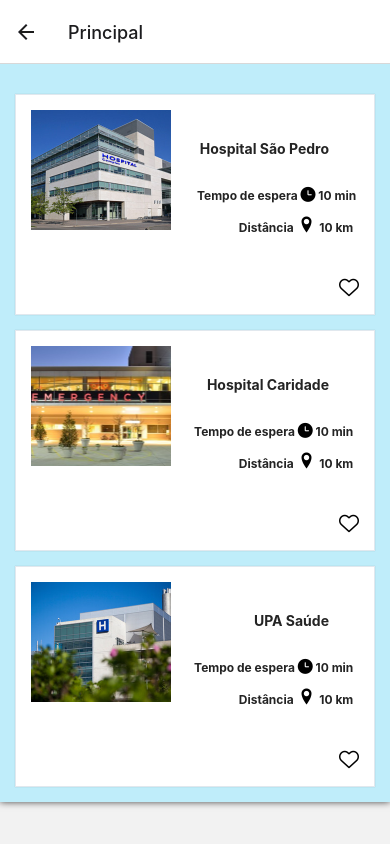
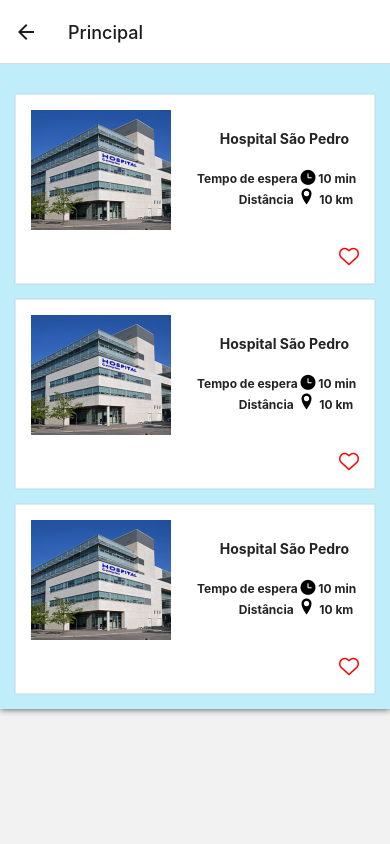
Before and after one commit to arnoldcainan/sos-fila3.0, a React Native app: screen /Principal in a window 390 px wide. Built offline with nearby package versions, Linux system fonts and the light colour scheme.

Commit message:
arrumando coracao

```diff
--- a/screens/Principal.js
+++ b/screens/Principal.js
@@ -16,12 +16,13 @@ const Principal = ({ navigation, route }) => {
             onPress={() => navigation.navigate('Card1')}>
             <Image
               style={styles.logo}
-              source={require('../logo/hospital/Hospital.jpg')}
-            />
+              source={require('../logo/hospital/Hospital.jpg')}/>
+
 
             <View>
+
               <Text style={styles.titulo}>Hospital São Pedro</Text>
-
+            </View>
               <View style={styles.relogio}>
                 <Text style={styles.paragraph}>{' Tempo de espera '}
                   <AntDesign name="clockcircle" size={15} color="black" />{' 10 min '}</Text>
@@ -30,67 +31,66 @@ const Principal = ({ navigation, route }) => {
                 <Text style={styles.paragraph}>{' Distância '}
                   <Entypo name="location-pin" size={20} color="black" />{' 10 km '} </Text>
               </View>
+          </TouchableOpacity>
+
 
               <View style={styles.coracao}>
-                <AntDesign name="hearto" size={20} color="black" />
+                <AntDesign name="hearto" size={20} color="red" />
               </View>
-            </View>
-          </TouchableOpacity>
 
         </Card>
-        <Card>
+         <Card>
           <TouchableOpacity
-            onPress={() => navigation.navigate('Card2')}>
+            onPress={() => navigation.navigate('Card1')}>
             <Image
               style={styles.logo}
-              source={require('../logo/hospital/Hospital2.jpg')}
-            />
+              source={require('../logo/hospital/Hospital.jpg')}/>
+
 
             <View>
-              <Text style={styles.titulo}>Hospital Caridade</Text>
-
+              <Text style={styles.titulo}>Hospital São Pedro</Text>
+            </View>
               <View style={styles.relogio}>
                 <Text style={styles.paragraph}>{' Tempo de espera '}
-                  <AntDesign name="clockcircle" size={15} color="black" />{' 10 min '} </Text>
+                  <AntDesign name="clockcircle" size={15} color="black" />{' 10 min '}</Text>
               </View>
               <View style={styles.distancia}>
                 <Text style={styles.paragraph}>{' Distância '}
                   <Entypo name="location-pin" size={20} color="black" />{' 10 km '} </Text>
               </View>
+          </TouchableOpacity>
+
 
               <View style={styles.coracao}>
-                <AntDesign name="hearto" size={20} color="black" />
+                <AntDesign name="hearto" size={20} color="red" />
               </View>
-            </View>
-          </TouchableOpacity>
 
         </Card>
-        <Card>
+
+         <Card>
           <TouchableOpacity
-            onPress={() => navigation.navigate('Card3')}>
+            onPress={() => navigation.navigate('Card1')}>
             <Image
               style={styles.logo}
-              source={require('../logo/hospital/Hospital3.jpg')}
-            />
+              source={require('../logo/hospital/Hospital.jpg')}/>
+
 
             <View>
-              <Text style={styles.titulo}>UPA Saúde</Text>
-
+              <Text style={styles.titulo}>Hospital São Pedro</Text>
+            </View>
               <View style={styles.relogio}>
                 <Text style={styles.paragraph}>{' Tempo de espera '}
-                  <AntDesign name="clockcircle" size={15} color="black" />{' 10 min '} </Text>
+                  <AntDesign name="clockcircle" size={15} color="black" />{' 10 min '}</Text>
               </View>
               <View style={styles.distancia}>
                 <Text style={styles.paragraph}>{' Distância '}
                   <Entypo name="location-pin" size={20} color="black" />{' 10 km '} </Text>
               </View>
+          </TouchableOpacity>
 
               <View style={styles.coracao}>
-                <AntDesign name="hearto" size={20} color="black" />
+                <AntDesign name="hearto" size={20} color="red" />
               </View>
-            </View>
-          </TouchableOpacity>
-
         </Card>
 
       </View>
@@ -118,20 +118,21 @@ const styles = StyleSheet.create({
   titulo: {
     textAlign: 'right',
     justifyContent: 'center',
-    padding: 30,
+    padding: 10,
     fontWeight: 'bold',
-    marginTop: -120,
+    marginTop: -110,
   },
   paragraph: {
     textAlign: 'right',
-    marginTop: 0,
     fontSize: 12,
     fontWeight: 'bold',
+        marginTop: -60,
+
   },
   //icone relogio
   relogio: {
     color: "blue",
-    marginBottom: 10,
+    marginBottom: 15,
     //icone local
   },
   distancia: {
@@ -142,14 +143,10 @@ const styles = StyleSheet.create({
     width: 140,
   },
   coracao: {
-    marginTop: 40,
+    marginTop: 0,
     alignItems: 'flex-end',
 
   },
-  back: {
-    backgroundColor: 'red',
-
-  }
 });
 
 export default Principal;
```
